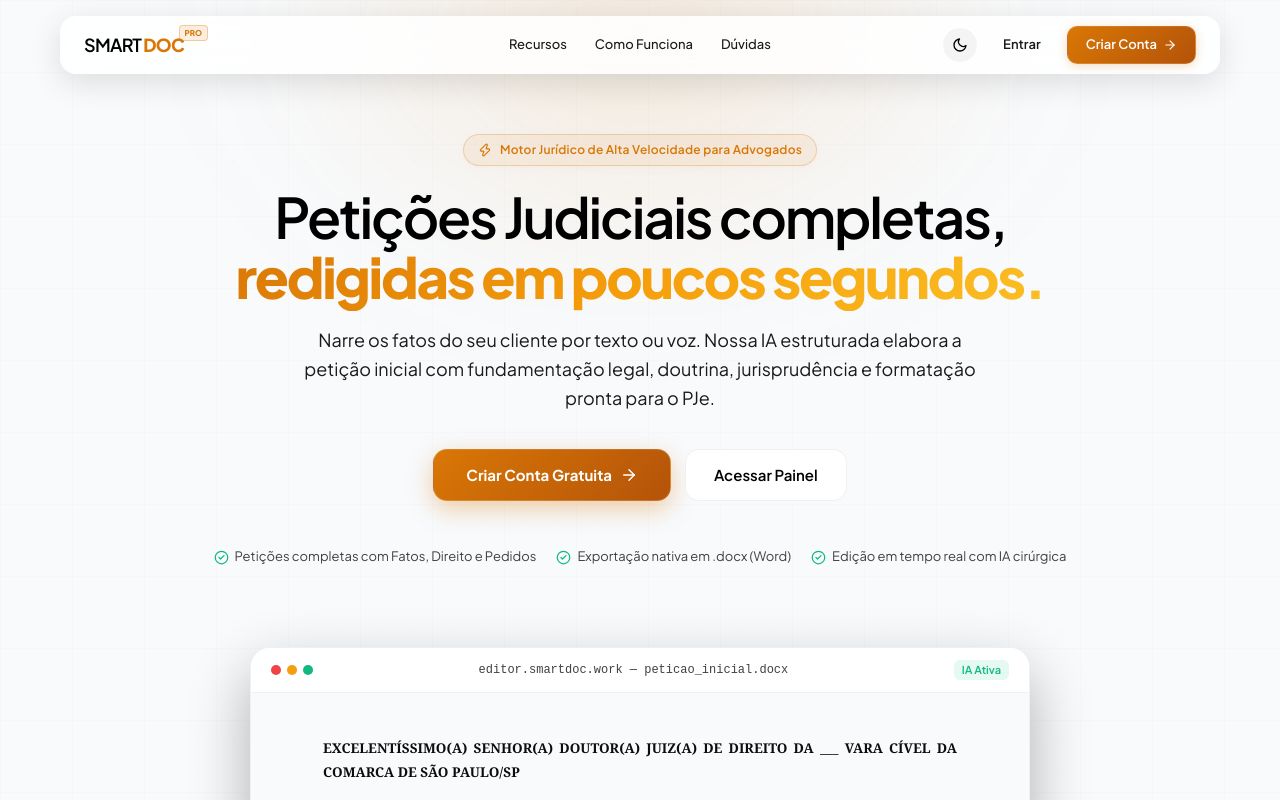
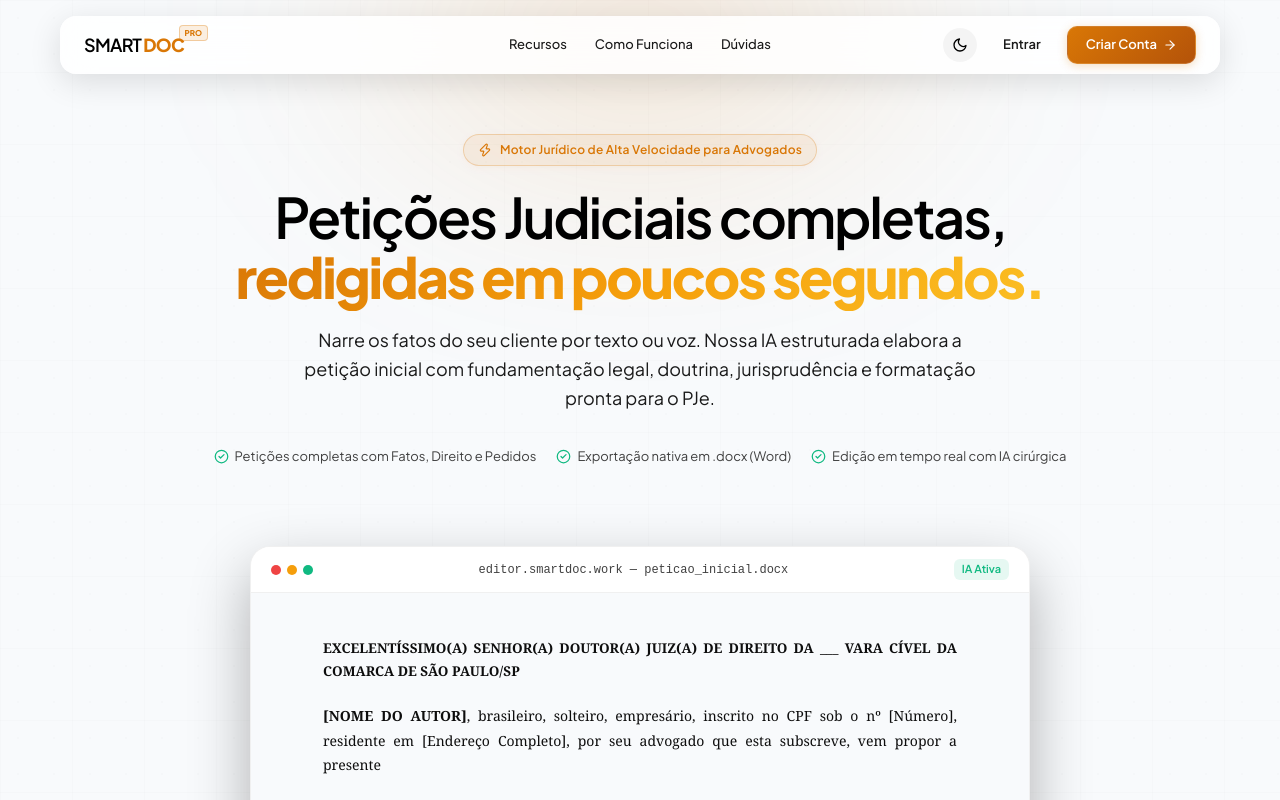
Before and after one commit to felipedutrag/smartdoc, a Next.js app: page / in a window 1280 px wide. Shown: the top 800 px of the page. Built offline with nearby package versions, Linux system fonts and the light colour scheme.

Commit message:
fix: remove botoes abaixo da subheadline na landing page

```diff
--- a/src/app/page.tsx
+++ b/src/app/page.tsx
@@ -371,81 +371,11 @@ export default function Home() {
               color: "var(--text-secondary)",
               lineHeight: 1.6,
               maxWidth: "680px",
-              marginBottom: "36px",
+              marginBottom: "24px",
             }}
           >
             Narre os fatos do seu cliente por texto ou voz. Nossa IA estruturada elabora a petição inicial com fundamentação legal, doutrina, jurisprudência e formatação pronta para o PJe.
           </p>
-
-          {/* ── Hero Call to Action Buttons ── */}
-          <div
-            style={{
-              display: "flex",
-              alignItems: "center",
-              justifyContent: "center",
-              flexWrap: "wrap",
-              gap: "14px",
-              marginBottom: "36px",
-            }}
-          >
-            <a
-              href="/register"
-              style={{
-                background: "linear-gradient(135deg, #d97706 0%, #b45309 100%)",
-                color: "#ffffff",
-                border: "1px solid rgba(255, 255, 255, 0.15)",
-                padding: "14px 32px",
-                borderRadius: "14px",
-                fontSize: "15px",
-                fontWeight: 700,
-                textDecoration: "none",
-                display: "inline-flex",
-                alignItems: "center",
-                gap: "8px",
-                boxShadow: "0 8px 24px rgba(217, 119, 6, 0.35)",
-                transition: "all 0.2s",
-              }}
-              onMouseEnter={(e) => {
-                e.currentTarget.style.filter = "brightness(1.1)";
-                e.currentTarget.style.transform = "translateY(-1px)";
-              }}
-              onMouseLeave={(e) => {
-                e.currentTarget.style.filter = "brightness(1)";
-                e.currentTarget.style.transform = "translateY(0)";
-              }}
-            >
-              <span>Criar Conta Gratuita</span>
-              <ArrowRight size={18} />
-            </a>
-
-            <a
-              href="/login"
-              style={{
-                background: "var(--surface)",
-                color: "var(--text-primary)",
-                border: "1px solid var(--border)",
-                padding: "14px 28px",
-                borderRadius: "14px",
-                fontSize: "15px",
-                fontWeight: 600,
-                textDecoration: "none",
-                display: "inline-flex",
-                alignItems: "center",
-                gap: "8px",
-                transition: "all 0.2s",
-              }}
-              onMouseEnter={(e) => {
-                e.currentTarget.style.borderColor = "#d97706";
-                e.currentTarget.style.transform = "translateY(-1px)";
-              }}
-              onMouseLeave={(e) => {
-                e.currentTarget.style.borderColor = "var(--border)";
-                e.currentTarget.style.transform = "translateY(0)";
-              }}
-            >
-              <span>Acessar Painel</span>
-            </a>
-          </div>
 
           {/* Sub Hero Micro Badges */}
           <div
```
